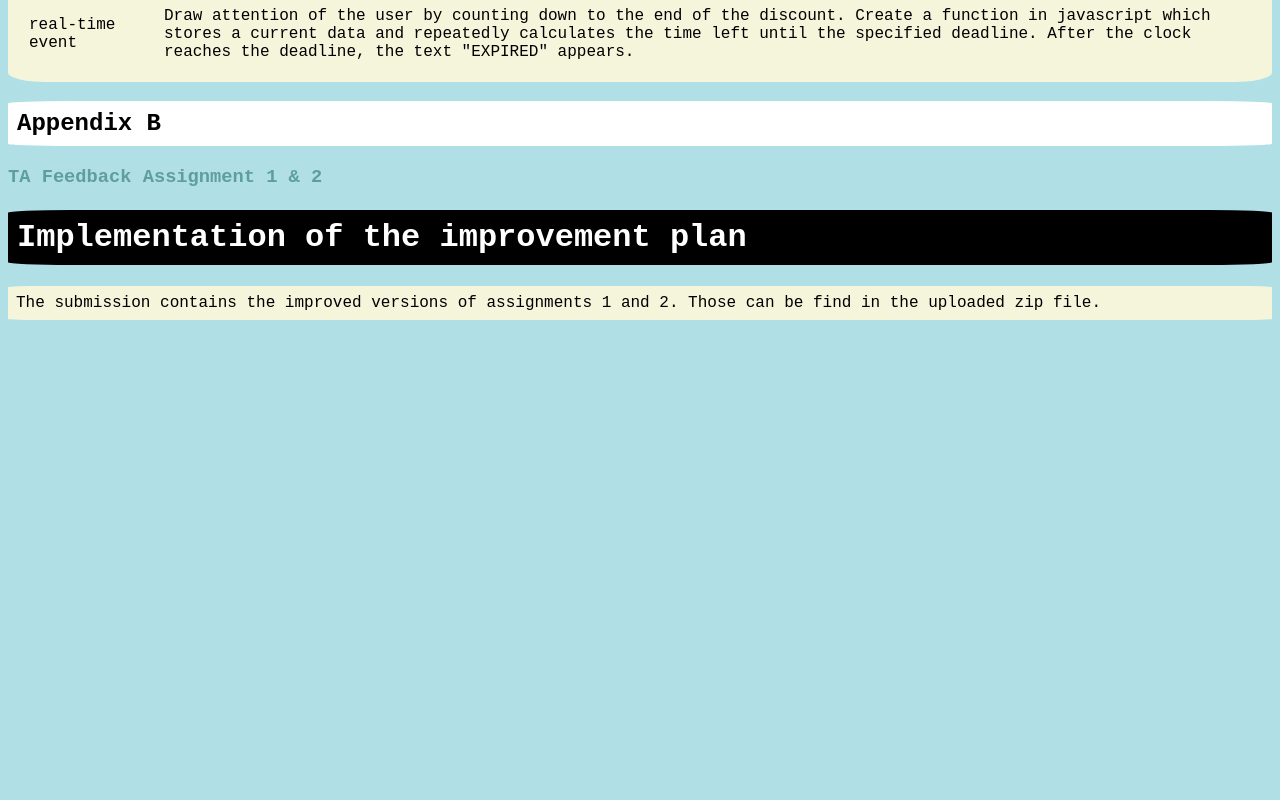
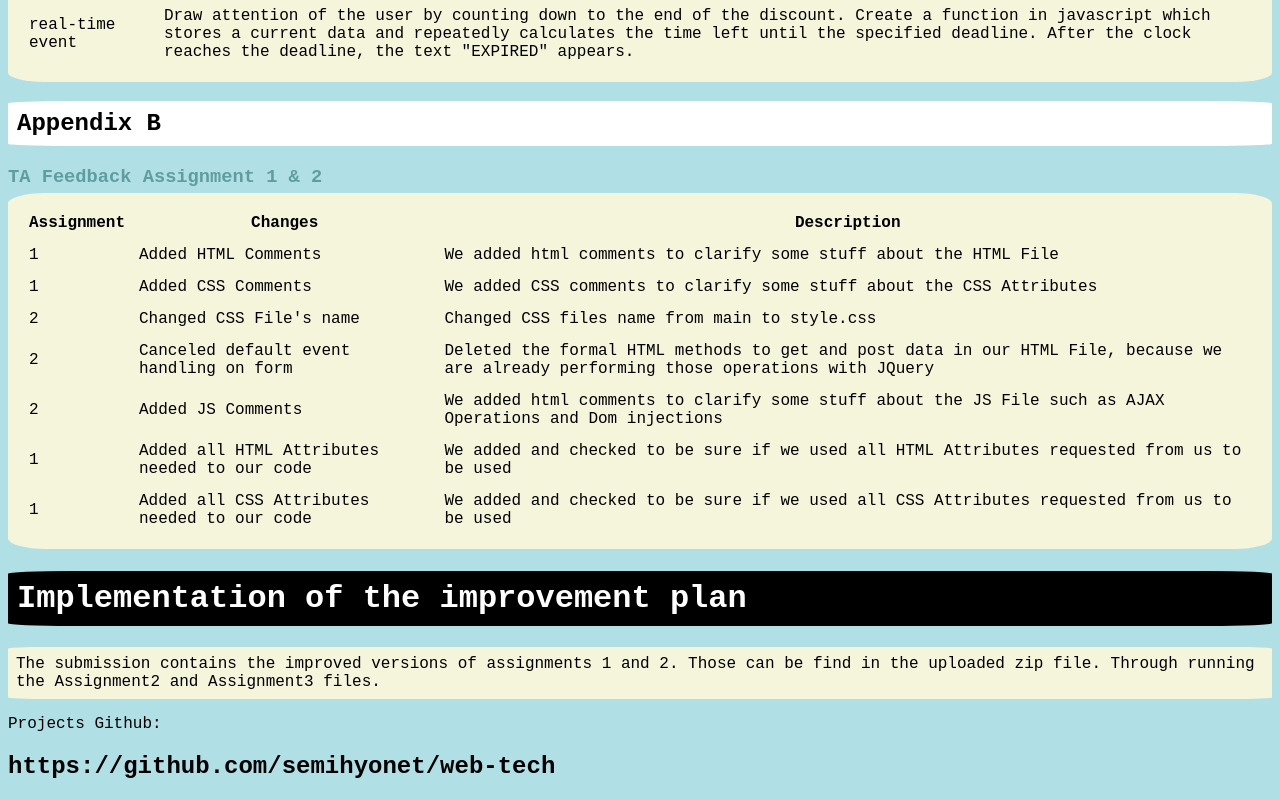
Before and after one commit to semihyonet/web-tech, a plain HTML site: page assignment4/synthesis&evaluation.html in a window 1280 px wide. Shown: the part 1593-2393 px from the top of the page. Before the commit the page ends 1929 px from the top, so only its background shows below. Drawn offline with Linux system fonts and the light colour scheme.

Commit message:
Last commit for the assignment 4

```diff
--- a/assignment2/index.html
+++ b/assignment2/index.html
@@ -1,15 +1,18 @@
 <!DOCTYPE html>
 <html lang="en">
+<!-We define our tags, used files, and html title in the head section of the HTML -->
     <head>
         <meta charset='utf-8'>
         <meta http-equiv='X-UA-Compatible' content='IE=edge'>
         <title>Web Shop A1</title>
         <meta name='viewport' content='width=device-width, initial-scale=1'>
-        <link rel='stylesheet' type='text/css' media='screen' href='main.css'>
+        <link rel='stylesheet' type='text/css' media='screen' href='styles.css'>
         <script src="https://code.jquery.com/jquery-3.6.0.min.js"></script>
         <script src="script.js"></script>
     </head>
+<!-We use our graphical components in the body section->
     <body>
+    <!-NavBar is defined as header due to it's styling it will always stay up top->
         <header>
             <h1>Webshop A1<img id="logo" alt="logo" height="40" width="70" src="https://www.pngall.com/wp-content/uploads/2017/05/Copyright-Symbol-PNG-Images.png"/></h1>
             <nav class="navbar">
@@ -29,7 +32,7 @@
                 <p>Sale Countdown:</p>
                 <p id="clock"></p>
             </section>
-
+            <!-We are using a table to add recieved data from the server with DOM Manipulations->
             <table id="table">
                 <caption id="caption">Product List</caption>
                 <tr id="content">
@@ -60,7 +63,7 @@
                 </p>
                 <p>Source: <a href="https://en.wikipedia.org/wiki/Samsung_Galaxy_S8">Click here</a></p>
             </section>
-            <section id="informative">
+            <section >
                 <p>
                     The Samsung Galaxy S8 and Samsung Galaxy S8+ are Android smartphones produced by Samsung Electronics as the eighth generation of the Samsung Galaxy S series. The S8 and S8+ were unveiled on 29 March 2017 and directly succeeded the Samsung Galaxy S7 and S7 edge, with a North American release on 21 April 2017 and international rollout throughout April and May. The Samsung Galaxy S8 Active was announced on 8 August 2017 and is exclusive to certain U.S. cellular carriers.
                 </p>
@@ -102,7 +105,11 @@
                 <p>All orders are processed within 2 to 4 business days (excluding weekends and holidays) after receiving your order confirmation email. You will receive another notification when your order has shipped.</p>
                 <pre>-Webshop A1 team</pre>
             </section>
-            <form class="inputs" id="inputs" action="https://wt.ops.labs.vu.nl/api22/3ab02f27" method="post">
+
+            <!-We are using this form to send new data to our server->
+
+
+            <form class="inputs" id="inputs">
                 <label for="image">Picture url:<br></label>
                 <input type="text" id="image" required name="image"><br>
                 <label for="brand">Brand:<br></label>
--- a/assignment3/package.json
+++ b/assignment3/package.json
@@ -11,6 +11,7 @@
   "license": "ISC",
   "dependencies": {
     "body-parser": "^1.19.1",
+    "cors": "^2.8.5",
     "express": "^4.17.2",
     "express-validator": "^6.14.0",
     "sqlite3": "^5.0.2"
--- a/assignment3/server.js
+++ b/assignment3/server.js
@@ -63,6 +63,9 @@ var app = express();
 var bodyParser = require("body-parser");
 app.use(bodyParser.json())
 
+var cors = require("cors")
+app.use(cors())
+
 // We use the express validator to have a good way to handle body formats
 const { body, validationResult, query } = require('express-validator');
 
@@ -117,6 +120,7 @@ app.post('/',
     function (req, res) {
             const errors = validationResult(req);
         if (!errors.isEmpty()) {
+            console.log("incoming POST Request: ",req.body)
             return errorResponse(res, errors)
         }
 
--- a/assignment4/synthesis&evaluation.html
+++ b/assignment4/synthesis&evaluation.html
@@ -53,7 +53,7 @@
           border-radius: 5%;
       }
 
-      #appendix {
+      .appendix {
          background-color: white;
           padding: 9px;
           border-radius: 5%;
@@ -77,7 +77,7 @@
       <li>Guideline 1.3</li>
    </ul>
 
-   <h2 id="appendix">Appendix A</h2>
+   <h2 class="appendix">Appendix A</h2>
 
    <h3>Web Content Accessibility Guidelines</h3>
 
@@ -150,12 +150,59 @@
          <td>Draw attention of the user by counting down to the end of the discount. Create a function in javascript which stores a current data and repeatedly calculates the time left until the specified deadline. After the clock reaches the deadline, the text "EXPIRED" appears.</td>
    </table>
 
-   <h2 id="appendix">Appendix B</h2>
+   <h2 class="appendix">Appendix B</h2>
 
    <h3>TA Feedback Assignment 1 & 2</h3>
+   <table>
+      <tr>
+         <th>Assignment</th>
+         <th>Changes</th>
+         <th>Description</th>
+      </tr>
+      <tr>
+         <td>1</td>
+         <td>Added HTML Comments</td>
+         <td>We added html comments to clarify some stuff about the HTML File</td>
+      </tr>
+
+      <tr>
+         <td>1</td>
+         <td>Added CSS Comments</td>
+         <td>We added CSS comments to clarify some stuff about the CSS Attributes</td>
+      </tr>
+
+      <tr>
+         <td>2</td>
+         <td>Changed CSS File's name</td>
+         <td>Changed CSS files name from main to style.css </td>
+      </tr>
+
+      <tr>
+         <td>2</td>
+         <td>Canceled default event handling on form</td>
+         <td> Deleted the formal HTML methods to get and post data in our HTML File, because we are already performing
+            those operations with JQuery</td>
+      </tr>
+
+      <tr>
+         <td>2</td>
+         <td>Added JS Comments</td>
+         <td>We added html comments to clarify some stuff about the JS File such as AJAX Operations and Dom injections</td>
+      </tr>
+      <tr>
+         <td>1</td>
+         <td>Added all HTML Attributes needed to our code</td>
+         <td>We added and checked to be sure if we used all HTML Attributes requested from us to be used</td>
+      </tr>
+      <tr>
+         <td>1</td>
+         <td>Added all CSS Attributes needed to our code</td>
+         <td>We added and checked to be sure if we used all CSS Attributes requested from us to be used</td>
+      </tr>
+   </table>
 
    <h1>Implementation of the improvement plan</h1>
-   <p>The submission contains the improved versions of assignments 1 and 2. Those can be find in the uploaded zip file. </p>
-
+   <p>The submission contains the improved versions of assignments 1 and 2. Those can be find in the uploaded zip file. Through running the Assignment2 and Assignment3 files. </p>
+Projects Github:<h2>https://github.com/semihyonet/web-tech</h2>
 </body>
 </html>
```
Also changed, not shown: assignment2/script.js (+30 -6 lines), assignment2/styles.css (renamed from assignment2/main.css), 3 other files.
